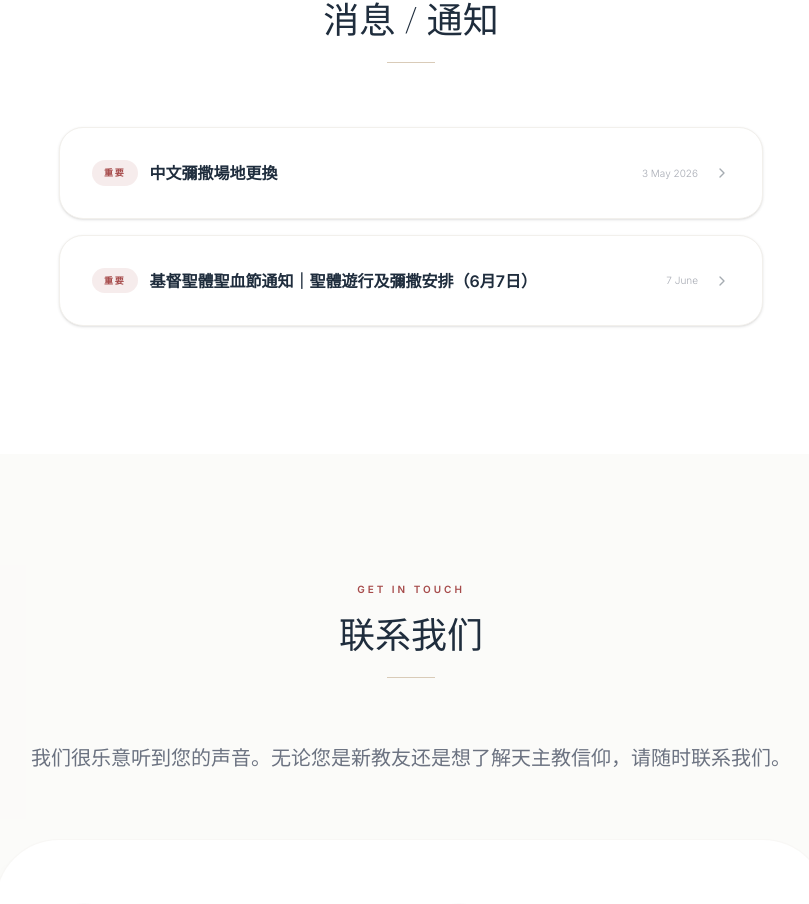
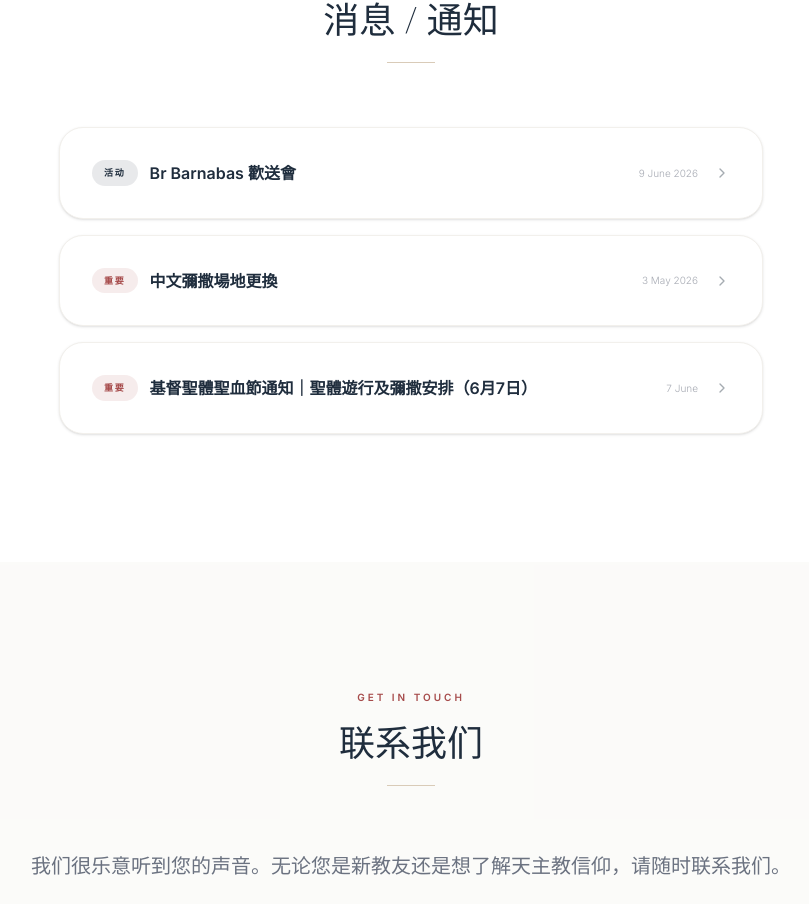
Before and after one commit to MonaQi/cccc_church_website, a React (Vite) app: page / in a window 1280 px wide. Shown: the part 4516-5420 px from the top of the page, without its empty margins (229-1038 px from the left). Built offline with nearby package versions, Linux system fonts and the light colour scheme; a web font is replaced by a local one.

Commit message:
add notificaton - Farewell party

```diff
--- a/index.html
+++ b/index.html
@@ -4,12 +4,12 @@
 <head>
   <meta charset="UTF-8" />
   <meta name="viewport" content="width=device-width, initial-scale=1.0" />
-  <title>基督城华人天主教团体</title>
+  <title>基督城华人天主教团体 Christchurch Catholic Chinese Community</title>
 </head>
 
 <body>
   <div id="root"></div>
   <script type="module" src="/src/main.tsx"></script>
 </body>
-
+ß
 </html>
--- a/src/App.tsx
+++ b/src/App.tsx
@@ -386,6 +386,26 @@ You are warmly welcome to join the Eucharistic Procession at 2:30pm at OLV.`,
 請大家自行安排，選擇其他時間前往就近教堂參與彌撒。
 
 歡迎大家於當日下午 2:30pm 一同前往 OLV，參與聖體遊行與敬禮。`,
+  },
+  {
+    id: 'farewell-br-barnabas-jun2026',
+    tag: 'Event',
+    tagZh: '活动',
+    titleEn: 'Farewell Gathering for Br Barnabas',
+    titleZh: 'Br Barnabas 歡送會',
+    date: '9 June 2026',
+    contentEn: `Dear brothers and sisters in Christ,
+
+A farewell gathering for Br Barnabas has been arranged on Tuesday, 9 June, at 6:30 PM at Our Lady of Victories (OLV), 1-BJC Hall, Holy Family Parish.
+
+If you are available, you are warmly welcome to join us and bring a dish or some food to share.
+
+Thank you.`,
+    contentZh: `各位主內兄弟姊妹：
+
+六月九日（星期二）下午6:30，將於 Our Lady of Victories (OLV), 1-BJC Hall, Holy Family Parish 為 Br Barnabas 舉辦歡送會。若大家方便，歡迎前來參與，並攜帶食物一同分享。
+
+謝謝。`,
   },
 ];
 
```
